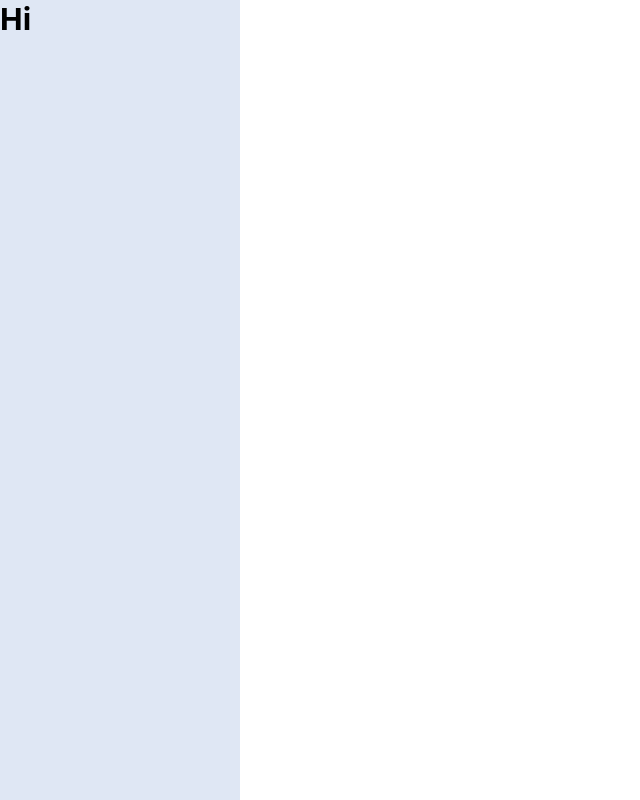
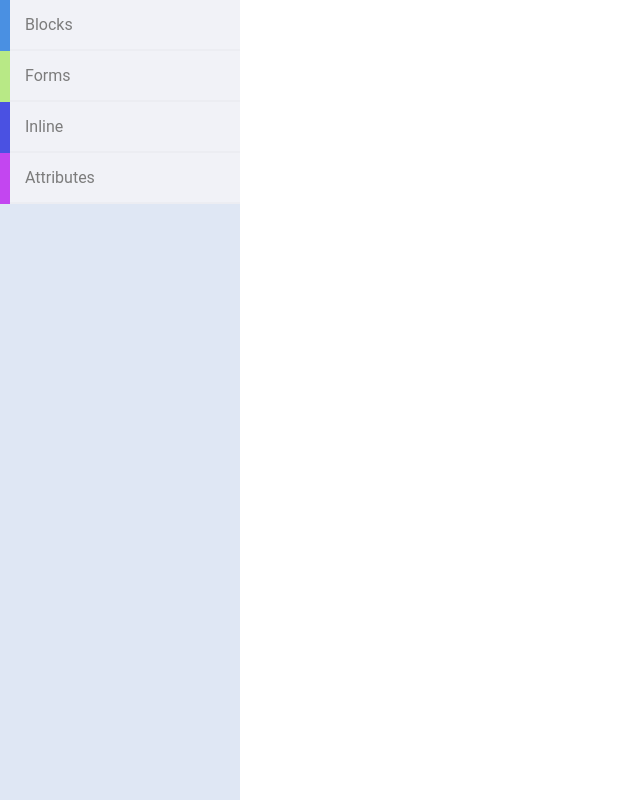
Before and after one commit to France-ioi/visual-html-editor, a React (Create React App) app: page / in a window 1280 px wide. Shown: the whole page, without its empty margins (0-640 px from the left). Built offline with nearby package versions, Linux system fonts and the light colour scheme.

Commit message:
Toolbox category component

```diff
--- /dev/null
+++ b/src/features/blocks/BlocksCategory.css
@@ -0,0 +1,19 @@
+.toolbox-category-title {
+    color: #7c7c7c;
+    display: block;
+    padding: 15px;
+    background-color: #f1f2f7;
+    border-bottom: 2px solid #ecedf2;
+    cursor: pointer;
+}
+
+.toolbox-category-title:hover {
+    opacity: 90%;
+}
+
+.toolbox-category-blocks {
+    height: auto;
+    max-height: 0;
+    overflow: hidden;
+    transition: max-height 0.3s ease-out;
+}
--- a/src/features/blocks/BlocksCategory.tsx
+++ b/src/features/blocks/BlocksCategory.tsx
@@ -1,8 +1,20 @@
 import './BlocksCategory.css'
+import {ToolboxCategory} from "../../toolboxconfig";
 
-function BlocksCategory() {
+function BlocksCategory(props: ToolboxCategory) {
+  const categoryStyle = {
+    borderLeft: `10px solid ${props.highlight}`
+  }
+
   return (
-    <h1>Hi</h1>
+    <div className={'toolbox-category'} style={categoryStyle}>
+      <span className={'toolbox-category-title'}>
+        {props.name}
+      </span>
+      <div className={'toolbox-category-blocks'}>
+        <p>Blocks here</p>
+      </div>
+    </div>
   )
 }
 
--- a/src/features/blocks/BlocksToolbox.tsx
+++ b/src/features/blocks/BlocksToolbox.tsx
@@ -1,11 +1,14 @@
 import './BlocksToolbox.css'
-import {ToolboxConfiguration, ToolboxCategory, ToolboxCategoryBlocks} from "../../toolboxconfig"
+import {ToolboxConfiguration} from "../../toolboxconfig"
 import BlocksCategory from './BlocksCategory'
 
 function BlocksToolbox({categories}: ToolboxConfiguration) {
   return (
     <div className={'toolbox'}>
-      <h1>Hi</h1>
+      {categories.map(category => {
+        return <BlocksCategory key={category.id} name={category.name} blocks={category.blocks}
+                               highlight={category.highlight} id={category.id}/>
+      })}
     </div>
   )
 }
```
